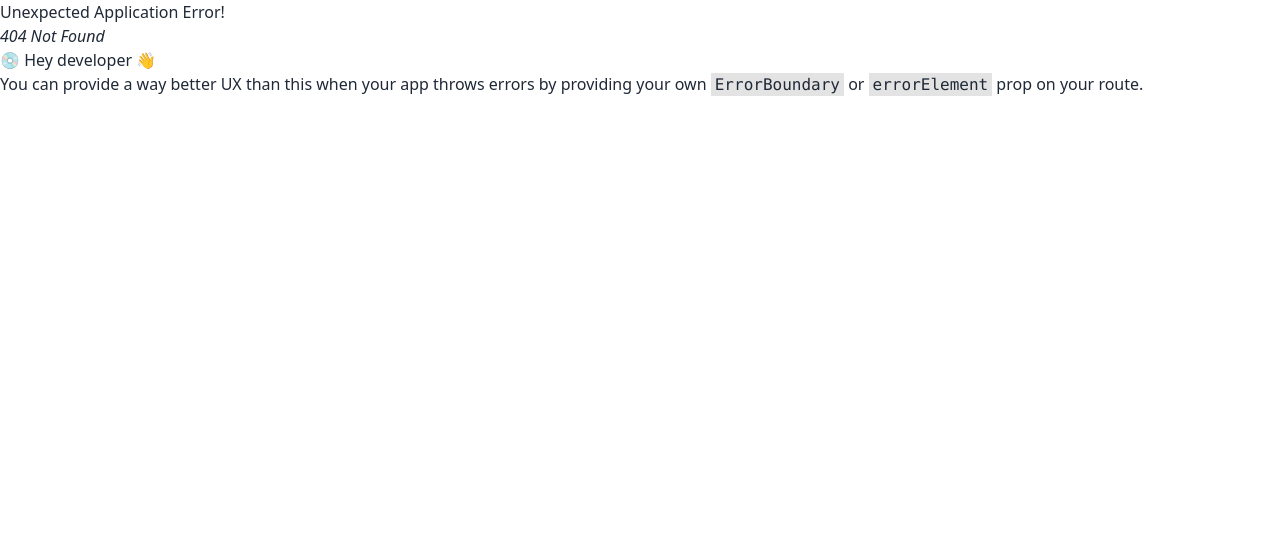
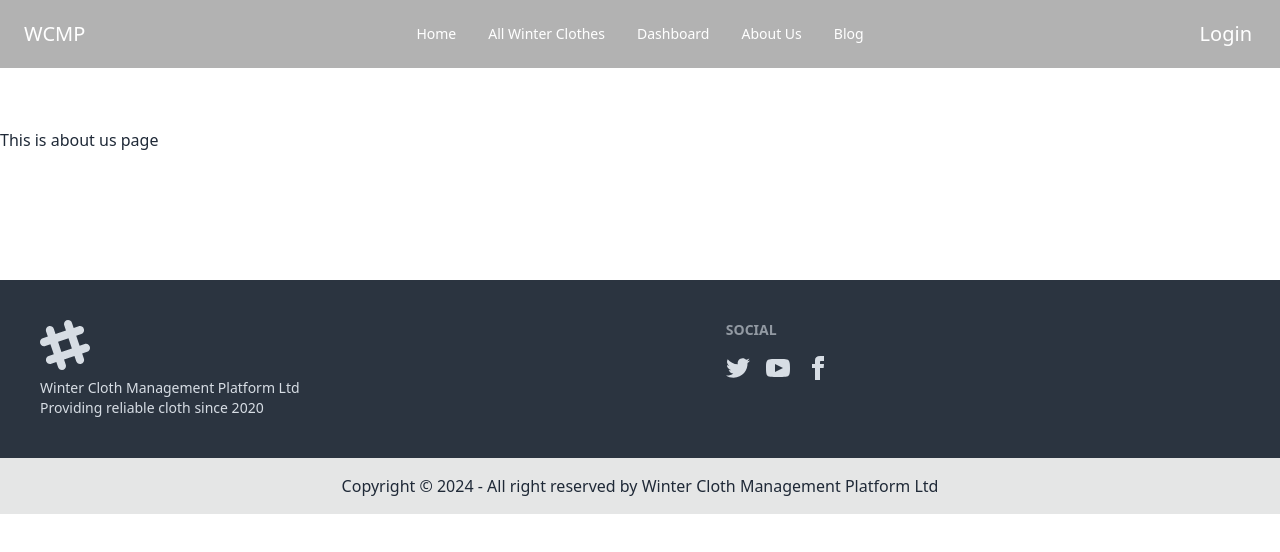
Before and after one commit to tuhin360/wcmp-client, a React (Vite) app: page /about-us in a window 1280 px wide. Before the commit this address had no page. Shown: the top 552 px of the page. Built offline with nearby package versions, Linux system fonts and the light colour scheme.

Commit message:
all winter cloth page added

```diff
--- a/src/components/layout/MainLayout.tsx
+++ b/src/components/layout/MainLayout.tsx
@@ -6,7 +6,7 @@ const MainLayout = () => {
   return (
     <div>
       <Navbar></Navbar>
-            <Outlet/>
+      <Outlet />
       <Footer></Footer>
     </div>
   );
--- /dev/null
+++ b/src/pages/AboutUs/AboutUs.tsx
@@ -0,0 +1,11 @@
+import React from "react";
+
+const AboutUs = () => {
+  return (
+    <div className="pt-32 pb-32">
+      <h2>This is about us page</h2>
+    </div>
+  );
+};
+
+export default AboutUs;
--- /dev/null
+++ b/src/pages/AllWinterCloth/AllWinterCloth.tsx
@@ -0,0 +1,30 @@
+import { useEffect, useState } from "react";
+import AllWinterClothCard from "./AllWinterClothCard";
+
+interface Cloth {
+  id: number;
+}
+
+const AllWinterCloth = () => {
+  const [cloths, setCloths] = useState<Cloth[]>([]);
+
+  useEffect(() => {
+    fetch("http://localhost:5000/cloths")
+      .then((res) => res.json())
+      .then((data) => setCloths(data))
+      .catch((err) => console.log(err));
+  }, []);
+
+  return (
+    <div className="pt-24 md:pt-32 pb-10 md:pb-24">
+      <h2 className="pb-16 text-center text-2xl md:text-3xl font-bold">All Winter Cloth</h2>
+      <div className=" grid grid-cols-1 sm:grid-cols-2 md:grid-cols-3 gap-5 mb-10">
+        {cloths.map((cloth) => (
+          <AllWinterClothCard key={cloth.id} cloth={cloth} />
+        ))}
+      </div>
+    </div>
+  );
+};
+
+export default AllWinterCloth;
--- /dev/null
+++ b/src/pages/AllWinterCloth/AllWinterClothCard.tsx
@@ -0,0 +1,26 @@
+import { Link } from "react-router-dom";
+
+const AllWinterClothCard = ({ cloth }) => {
+  const { _id, image, title, category, size } = cloth;
+  return (
+    <div>
+      <img className="rounded-lg p-3 md:p-0 " src={image} alt="" />
+      <div className="my-3 text-center md:text-left">
+        <h3 className="text-lg font-bold my-1 ">{title}</h3>
+        <p>
+          <span className="font-semibold">Category:</span> {category}
+        </p>
+        <p>
+          <span className="font-semibold">Size:</span> {size}
+        </p>
+        <Link to={`/cloth/${_id}`}>
+          <button className="p-3 rounded-md text-white my-3 bg-gray-500    hover:bg-gray-700">
+            View Details
+          </button>
+        </Link>
+      </div>
+    </div>
+  );
+};
+
+export default AllWinterClothCard;
--- a/src/pages/Home/Cloths/ClothDetails.tsx
+++ b/src/pages/Home/Cloths/ClothDetails.tsx
@@ -34,31 +34,26 @@ const ClothDetails = () => {
   }
 
   return (
-    <div>
-      <div>
     <div className="flex flex-col md:flex-row gap-8 ">
       <div className="md:w-1/2 md:my-28 mt-20 p-4 md:p-0">
         <img src={cloth.image} alt={cloth.title} className="rounded-lg" />
       </div>
-          <div className="md:w-1/2 md:my-28 text-center">
+      <div className="md:w-1/2 md:my-28  text-center md:text-left">
         <h3 className="text-lg font-bold mb-2">{cloth.title}</h3>
         <p className="mb-2">
           <span className="font-semibold">Category:</span> {cloth.category}
         </p>
         <p className="mb-2">
-              <span className="font-semibold">Size:</span>{" "}
-              {cloth.size.join(", ")}
+          <span className="font-semibold">Size:</span> {cloth.size.join(", ")}
         </p>
         <p className="mb-2">
           <span className="font-semibold ">Description:</span>{" "}
           {cloth.description}
         </p>
         <div className="mb-10">
-              <button className="p-3 rounded-md text-white my-3 bg-gray-500    hover:bg-gray-700">
+          <button className="p-3 rounded-md text-white my-3 bg-orange-600    hover:bg-gray-700">
             Donate Now
           </button>
-            </div>
-          </div>
         </div>
       </div>
     </div>
--- a/src/pages/Home/Cloths/Cloths.tsx
+++ b/src/pages/Home/Cloths/Cloths.tsx
@@ -16,8 +16,6 @@ const Cloths = () => {
       .then((data) => setCloths(data))
       .catch((err) => console.log(err));
   }, []);
-
-
 
   const handleViewAllClick = () => {
     setShowAllCloths(true); // Set showAllCloths state to true when "View All" button is clicked
--- a/src/pages/Shared/Navbar/Navbar.tsx
+++ b/src/pages/Shared/Navbar/Navbar.tsx
@@ -1,5 +1,5 @@
-import { Link } from "react-router-dom";
-
+import { Link, useLocation } from "react-router-dom";
+import { useState } from "react";
 
 interface MenuItem {
   label: string;
@@ -8,12 +8,15 @@ interface MenuItem {
 }
 
 const Navbar: React.FC = () => {
+  const [activeItem, setActiveItem] = useState<string | null>(null);
+  const location = useLocation();
+
   const menuOptions: MenuItem[] = [
-    { label: "Home", route: '/' },
-    { label: "Winter Clothes", route: "/winter-clothes" },
+    { label: "Home", route: "/" },
+    { label: "All Winter Clothes", route: "/all-winter-cloth" },
     { label: "Dashboard", route: "/dashboard" },
-    { label: "About Us", route: "/about-us"},
-    { label: "Blog", route: "/blog"},
+    { label: "About Us", route: "/about-us" },
+    { label: "Blog", route: "/blog" },
   ];
 
   const generateMenuItems = (options: MenuItem[]) => {
@@ -22,7 +25,7 @@ const Navbar: React.FC = () => {
         {option.submenu ? (
           <details>
             <summary>{option.label}</summary>
-            <ul className="p-2">
+            <ul className="p-2 ">
               {option.submenu.map((subItem, subIndex) => (
                 <li key={subIndex}>
                   <a>{subItem}</a>
@@ -31,14 +34,20 @@ const Navbar: React.FC = () => {
             </ul>
           </details>
         ) : (
-          <Link to={option.route} className="">{option.label}</Link>
+          <Link
+            to={option.route}
+            className={option.route === activeItem ? "active" : ""}
+            onClick={() => setActiveItem(option.route)}
+          >
+            {option.label}
+          </Link>
         )}
       </li>
     ));
   };
 
   return (
-    <div className="navbar   fixed z-10 bg-opacity-30 bg-black text-white max-w-screen-xl">
+    <div className="navbar fixed z-10 bg-opacity-70 md:bg-opacity-30 bg-black text-white max-w-screen-xl mb-20">
       <div className="navbar-start">
         <div className="dropdown ">
           <div tabIndex={0} role="button" className="btn btn-ghost lg:hidden ">
@@ -57,25 +66,30 @@ const Navbar: React.FC = () => {
               />
             </svg>
           </div>
-          <ul
-            tabIndex={0}
-            className="menu menu-sm dropdown-content mt-3 z-[1] p-2 shadow bg-base-100 rounded-box w-52"
-          >
+          <ul className="menu menu-sm dropdown-content mt-3 z-[1] p-2 shadow  rounded-box w-52 bg-opacity-90 bg-black">
             {generateMenuItems(menuOptions)}
           </ul>
         </div>
-        <Link to="/" className="btn btn-ghost text-xl">
+        <Link
+          to="/"
+          className=" text-xl ml-2 hover:bg-opacity-30 hover:bg-black p-2 rounded-md transition"
+        >
           WCMP
         </Link>
       </div>
       <div className="navbar-center  hidden lg:flex">
-        <ul className=" menu menu-horizontal px-1">
+        <ul className=" menu menu-horizontal px-1 ">
           {generateMenuItems(menuOptions)}
         </ul>
       </div>
-      <Link to="/login" className="navbar-end btn btn-ghost text-xl">
-         Login
-      </Link>
+      <div className="navbar-end">
+        <Link
+          to="/login"
+          className="ml-10 text-xl mr-3 hover:bg-opacity-30 hover:bg-black p-2 rounded-md transition"
+        >
+          Login
+        </Link>
+      </div>
     </div>
   );
 };
--- a/src/styles/Home/Banner.css
+++ b/src/styles/Home/Banner.css
@@ -42,3 +42,26 @@
       font-size: 24px;
     }
   }
+
+
+  .banner-slide {
+    position: relative;
+  }
+
+  .banner-text-container {
+    position: absolute;
+    top: 50%;
+    left: 50%;
+    transform: translate(-50%, -50%);
+    text-align: center;
+  }
+
+  .explore-button {
+    background-color: #007bff;
+    color: white;
+    padding: 10px 20px;
+    border: none;
+    border-radius: 5px;
+    cursor: pointer;
+    margin-top: 20px;
+  }
```
Also changed, not shown: src/routes/routes.tsx (+10 -0 lines). Lines whose indentation alone changed are shown as unchanged.
